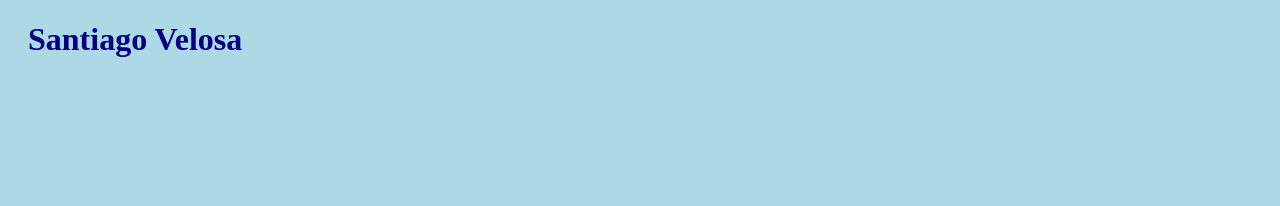
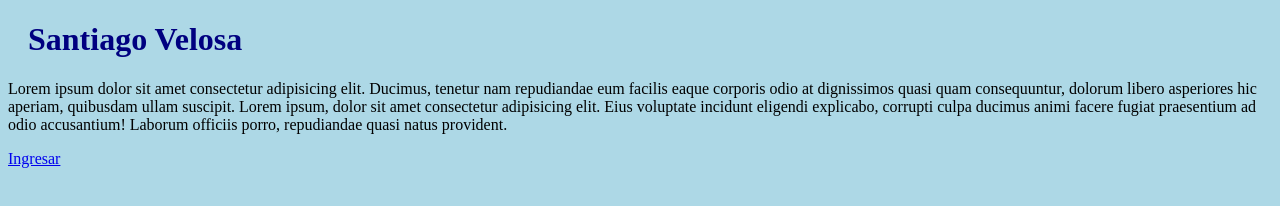
Before and after one commit to SantiagoVelosaV/hello-world, a plain HTML site: page index.html in a window 1280 px wide. Drawn offline with Linux system fonts and the light colour scheme.

Commit message:
agregue un parrafo y un enlace

```diff
--- a/index.html
+++ b/index.html
@@ -8,5 +8,9 @@
 </head>
 <body>
     <h1>Santiago Velosa</h1>
+
+    <p>Lorem ipsum dolor sit amet consectetur adipisicing elit. Ducimus, tenetur nam repudiandae eum facilis eaque corporis odio at dignissimos quasi quam consequuntur, dolorum libero asperiores hic aperiam, quibusdam ullam suscipit. Lorem ipsum, dolor sit amet consectetur adipisicing elit. Eius voluptate incidunt eligendi explicabo, corrupti culpa ducimus animi facere fugiat praesentium ad odio accusantium! Laborum officiis porro, repudiandae quasi natus provident.</p>
+
+    <a href="#">Ingresar</a>
 </body>
 </html>
```
